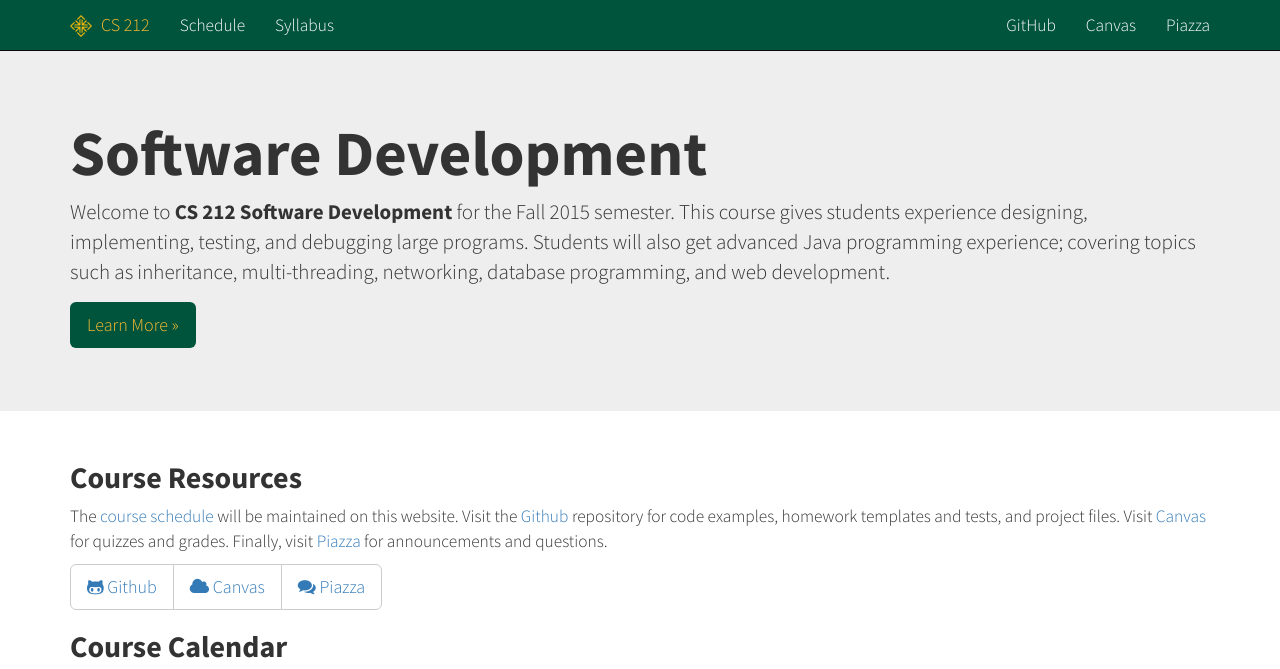
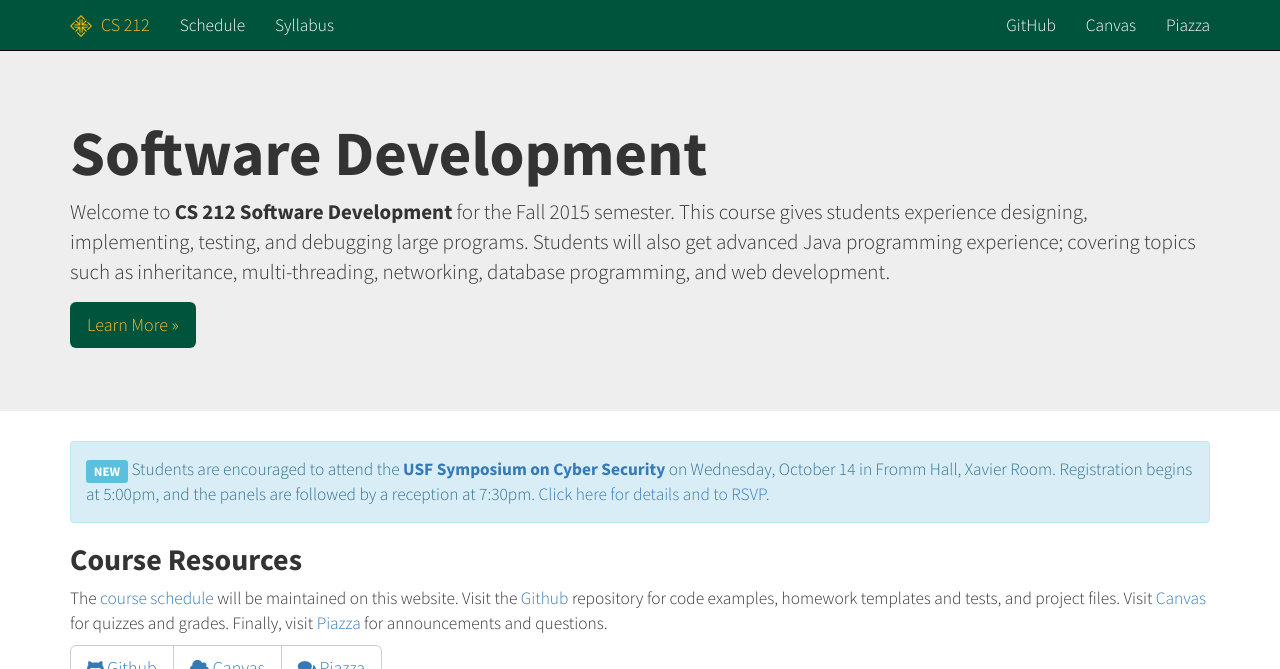
Before and after one commit to cs212/fall2015, a Jekyll site: the page built from index.html, in a window 1280 px wide and 900 px high, cut to the strip 0-669 px from the top of the window. Built offline with Jekyll 4.4.1, drawn with Linux system fonts in a browser that asks for light colours; Markdown is read by kramdown in place of the engine named in the settings.

Commit message:
Adding cybersecurity symposium.

```diff
--- a/index.html
+++ b/index.html
@@ -2,6 +2,11 @@
 layout: landing
 title: Home
 ---
+
+<p class="alert alert-info">
+<span class="label label-info">NEW</span>
+Students are encouraged to attend the <strong><a href="http://alumni.usfca.edu/controls/email_marketing/admin/email_marketing_email_viewer.aspx?sid=1307&amp;gid=1&amp;eiid=11815&amp;seiid=7686&amp;usearchive=1&amp;puid=b0635dbe-1be3-4838-8447-48c6ae2a3777">USF Symposium on Cyber Security</a></strong> on Wednesday, October 14 in Fromm Hall, Xavier Room. Registration begins at 5:00pm, and the panels are followed by a reception at 7:30pm. <a href="http://alumni.usfca.edu/controls/email_marketing/admin/email_marketing_email_viewer.aspx?sid=1307&amp;gid=1&amp;eiid=11815&amp;seiid=7686&amp;usearchive=1&amp;puid=b0635dbe-1be3-4838-8447-48c6ae2a3777">Click here for details and to RSVP.</a>
+</p>
 
 <h2>Course Resources</h2>
 
```
